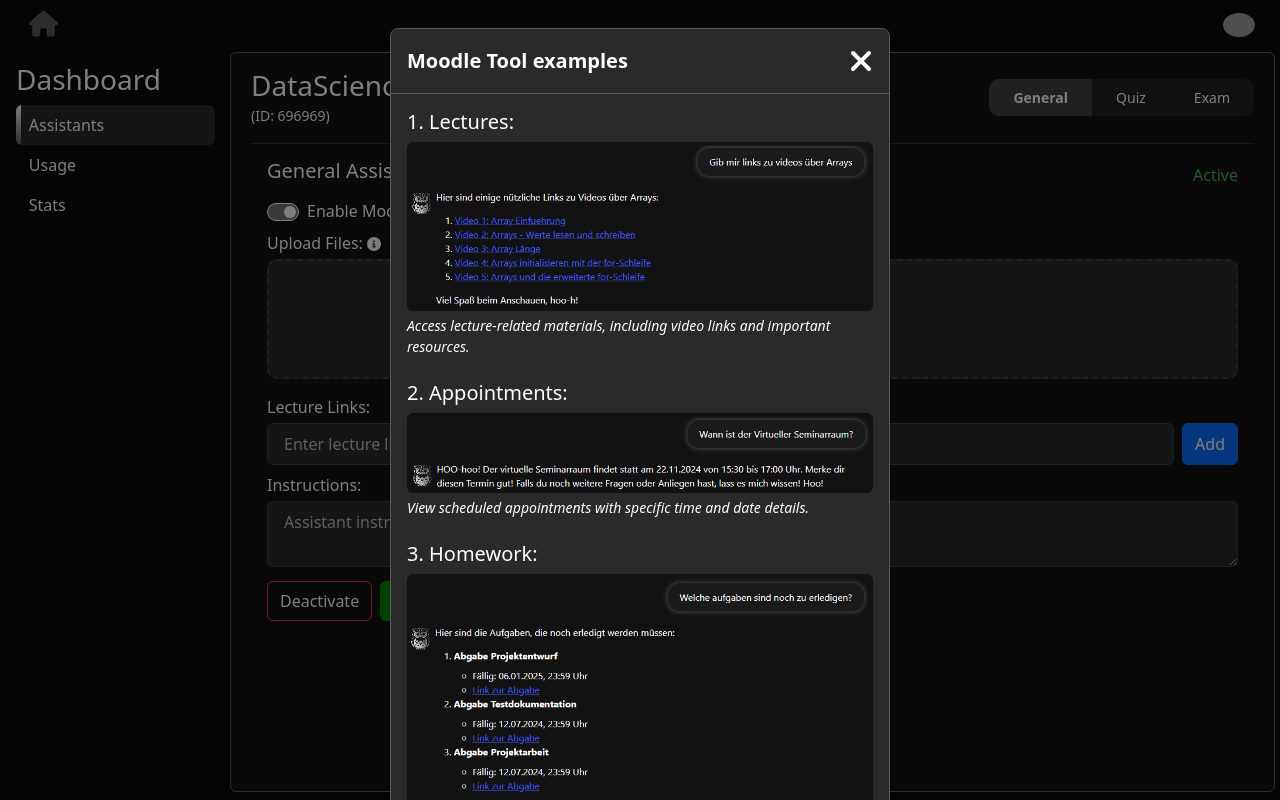
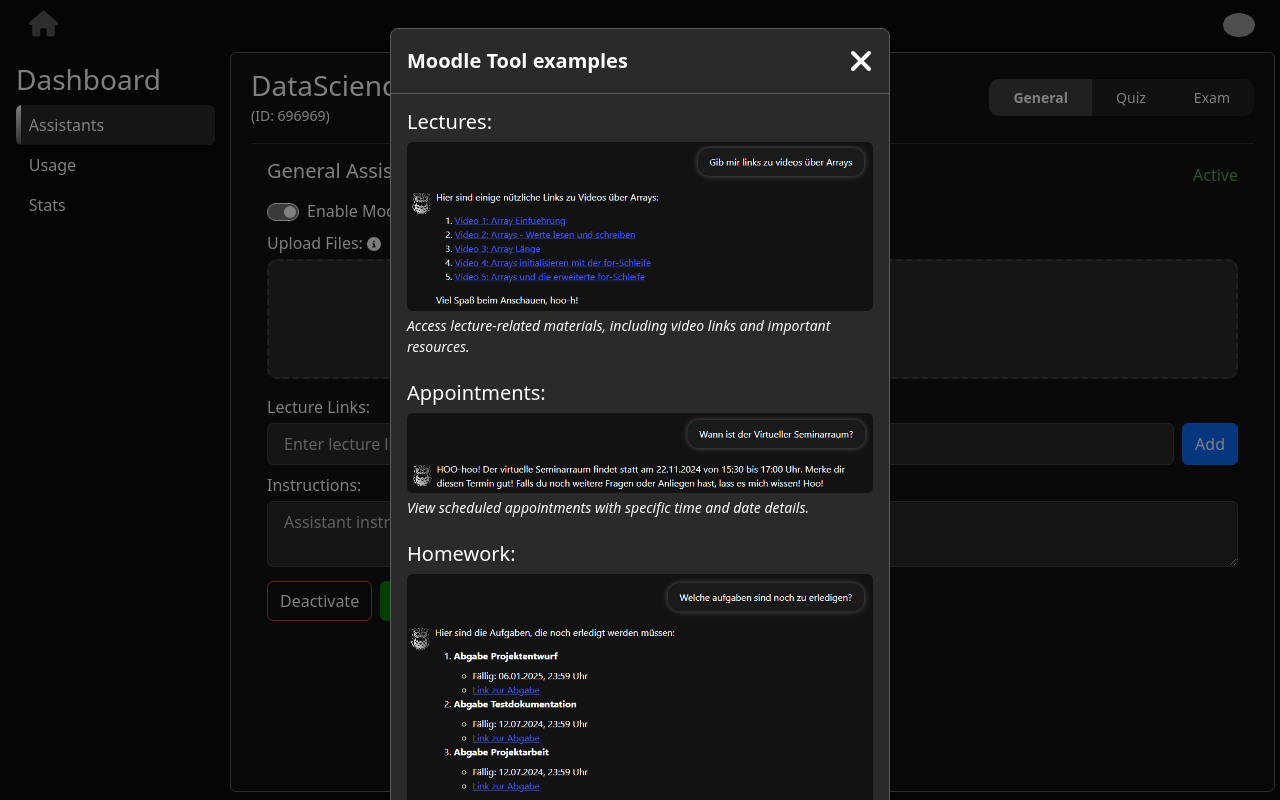
Before and after one commit to RealChoki/Owlie, a Vue app in the folder frontend/: page /courses/1 in a window 1280 px wide. Both pictures are taken after a click on the icon 465 px from the left and 211 px from the top of the page. Built offline with nearby package versions, Linux system fonts and the light colour scheme; grey boxes are pictures that could not be loaded.

Commit message:
refactor: InfoMoodleModal component

```diff
--- a/frontend/src/dashboard-components/AssistantDashboard.vue
+++ b/frontend/src/dashboard-components/AssistantDashboard.vue
@@ -337,70 +337,14 @@
             {{ assistantModes[activeModeIndex].status === 'Active' ? 'Deactivate' : 'Activate' }}
           </button>
 
-
           <button class="btn-action save-assistant-btn" @click="saveAssistant">Save Assistant</button>
         </div>
       </div>
     </div>
   </div>
-  <!-- Bootstrap Modal -->
-  <div class="modal fade" id="infoMoodleModal" tabindex="-1" aria-hidden="true">
-    <div class="modal-dialog">
-      <div class="modal-content">
-        <div class="modal-header d-flex justify-content-between align-items-center">
-          <h5 class="modal-title"><b>Moodle Tool examples</b></h5>
-          <font-awesome-icon
-            class="fa-2x cursor-pointer text-white"
-            :icon="['fas', 'xmark']"
-            data-bs-dismiss="modal"
-            aria-label="Close"
-          />
-        </div>
-        <div class="modal-body">
-          <h5>1. Lectures:</h5>
-          <div @click="openOverlay('/assets/moodleSS/1.png')" class="zoomable-container">
-            <img
-              src="/assets/moodleSS/1.png"
-              alt="Lecture Information"
-              class="img-fluid rounded mb-1 zoomable custom-adjust-img"
-            />
-          </div>
-          <p class="small fst-italic">
-            Access lecture-related materials, including video links and important resources.
-          </p>
-          <br />
 
-          <h5>2. Appointments:</h5>
-          <div @click="openOverlay('/assets/moodleSS/3.png')" class="zoomable-container">
-            <img
-              src="/assets/moodleSS/3.png"
-              alt="Lecture Information"
-              class="img-fluid rounded mb-1 zoomable custom-adjust-img"
-            />
-          </div>
-          <p class="small fst-italic">View scheduled appointments with specific time and date details.</p>
-          <br />
 
-          <h5>3. Homework:</h5>
-          <div @click="openOverlay('/assets/moodleSS/4.png')" class="zoomable-container">
-            <img
-              src="/assets/moodleSS/4.png"
-              alt="Lecture Information"
-              class="img-fluid rounded mb-1 zoomable custom-adjust-img"
-            />
-          </div>
-          <p class="small fst-italic">Find upcoming homework assignments with due dates and direct links to Moodle.</p>
-          <br />
-        </div>
-
-        <!-- Overlay for Enlarged Image -->
-        <div v-if="overlayImage" class="overlay" @click="closeOverlay">
-          <img :src="overlayImage" alt="Enlarged" class="enlarged-img custom-adjust-img py-2" />
-        </div>
-      </div>
-    </div>
-  </div>
-
+<InfoMoodleModal />
   <div class="modal fade" id="infoFilesModal" tabindex="-1" aria-hidden="true">
     <div class="modal-dialog">
       <div class="modal-content">
@@ -428,11 +372,6 @@
               </tr>
             </tbody>
           </table>
-        </div>
-
-        <!-- Overlay for Enlarged Image -->
-        <div v-if="overlayImage" class="overlay" @click="closeOverlay">
-          <img :src="overlayImage" alt="Enlarged" class="enlarged-img custom-adjust-img py-2" />
         </div>
       </div>
     </div>
@@ -494,6 +433,7 @@
 import { library } from '@fortawesome/fontawesome-svg-core'
 import { faPenToSquare, faSquareXmark, faXmark, faCircleInfo } from '@fortawesome/free-solid-svg-icons'
 import axios from 'axios'
+import InfoMoodleModal from './assistant-dashboard-components/InfoMoodleModal.vue';
 
 library.add(faPenToSquare, faSquareXmark, faXmark, faCircleInfo)
 
@@ -799,35 +739,8 @@
 // 5. Info Modal
 // ---------------------------------
 function toggleInfoMoodle() {
-  const infoModalElement = document.getElementById('infoMoodleModal')
-  if (infoModalElement) {
-    const infoModal = new bootstrap.Modal(infoModalElement)
-    infoModalElement.addEventListener('shown.bs.modal', () => {
-      window.addEventListener('keydown', handleKeydown)
-    })
-
-    infoModalElement.addEventListener('hidden.bs.modal', () => {
-      window.removeEventListener('keydown', handleKeydown)
-    })
+  const infoModal = new bootstrap.Modal(document.getElementById('infoMoodleModal'))
   infoModal.show()
-  }
-}
-
-const overlayImage = ref<string | null>(null)
-
-const openOverlay = (imageSrc: string) => {
-  overlayImage.value = imageSrc
-}
-
-const closeOverlay = () => {
-  overlayImage.value = null
-}
-
-// bug happens when overlay is open and modal is closed via Escape => overlay is not closed
-const handleKeydown = (event: KeyboardEvent) => {
-  if (event.key === 'Escape') {
-    closeOverlay()
-  }
 }
 
 function toggleInfoFiles() {
@@ -1221,41 +1134,6 @@
   background-color: var(--color-white);
 }
 
-.zoomable {
-  cursor: zoom-in;
-  transition: transform 0.2s ease-in-out;
-  pointer-events: none;
-}
-
-.zoomable-container {
-  cursor: zoom-in;
-}
-
-/* Overlay styles */
-.overlay {
-  position: fixed;
-  top: 0;
-  left: 0;
-  width: 100%;
-  height: 100%;
-  background: rgba(0, 0, 0, 0.8);
-  display: flex;
-  justify-content: center;
-  align-items: center;
-  z-index: 1050; /* Bootstrap modal has z-index 1040 */
-}
-
-.enlarged-img {
-  max-width: 90%;
-  max-height: 90%;
-  border-radius: 10px;
-}
-
-.custom-adjust-img {
-  padding: 0.2em;
-  background-color: #131213;
-}
-
 /* Table styles  */
 table {
   border-collapse: collapse; /* Ensures grid lines align cleanly */
--- /dev/null
+++ b/frontend/src/dashboard-components/assistant-dashboard-components/InfoMoodleModal.vue
@@ -0,0 +1,185 @@
+<template>
+  <div class="modal fade" id="infoMoodleModal" tabindex="-1" aria-hidden="true">
+    <div class="modal-dialog">
+      <div class="modal-content">
+        <div class="modal-header d-flex justify-content-between align-items-center">
+          <h5 class="modal-title"><b>Moodle Tool examples</b></h5>
+          <font-awesome-icon
+            class="fa-2x cursor-pointer text-white"
+            :icon="['fas', 'xmark']"
+            data-bs-dismiss="modal"
+            aria-label="Close"
+          />
+        </div>
+        <div class="modal-body">
+          <div v-for="(section, index) in modalSections" :key="index">
+            <h5>{{ section.title }}:</h5>
+            <div @click="openOverlay(section.image)" class="zoomable-container">
+              <img
+                :src="section.image"
+                :alt="section.altText"
+                class="img-fluid rounded mb-1 zoomable custom-adjust-img"
+              />
+            </div>
+            <p class="small fst-italic">{{ section.description }}</p>
+            <br />
+          </div>
+        </div>
+
+        <!-- Overlay for Enlarged Image -->
+        <div v-if="overlayImage" class="overlay" @click="closeOverlay">
+          <img :src="overlayImage" alt="Enlarged" class="enlarged-img custom-adjust-img py-2" />
+        </div>
+      </div>
+    </div>
+  </div>
+</template>
+
+<script lang="ts" setup>
+import { ref, onMounted, onBeforeUnmount } from 'vue'
+import { FontAwesomeIcon } from '@fortawesome/vue-fontawesome'
+import { faXmark } from '@fortawesome/free-solid-svg-icons'
+import * as bootstrap from 'bootstrap'
+import { library } from '@fortawesome/fontawesome-svg-core'
+
+library.add(faXmark)
+
+// Type definition for modal sections
+interface ModalSection {
+  title: string
+  image: string
+  altText: string
+  description: string
+}
+
+// Reactive state for overlay image
+const overlayImage = ref<string | null>(null)
+
+// Array of modal sections
+const modalSections: ModalSection[] = [
+  {
+    title: 'Lectures',
+    image: '/assets/moodleSS/1.png',
+    altText: 'Lecture Information',
+    description: 'Access lecture-related materials, including video links and important resources.'
+  },
+  {
+    title: 'Appointments',
+    image: '/assets/moodleSS/3.png',
+    altText: 'Appointment Information',
+    description: 'View scheduled appointments with specific time and date details.'
+  },
+  {
+    title: 'Homework',
+    image: '/assets/moodleSS/4.png',
+    altText: 'Homework Information',
+    description: 'Find upcoming homework assignments with due dates and direct links to Moodle.'
+  }
+]
+
+// Function to handle opening the modal
+const toggleInfoMoodle = () => {
+  const infoModalElement = document.getElementById('infoMoodleModal')
+  if (infoModalElement) {
+    const infoModal = new bootstrap.Modal(infoModalElement)
+
+    // Adding event listeners when the modal is shown
+    infoModalElement.addEventListener('shown.bs.modal', () => {
+      window.addEventListener('keydown', handleKeydown)
+    })
+
+    // Removing event listeners when the modal is hidden
+    infoModalElement.addEventListener('hidden.bs.modal', () => {
+      window.removeEventListener('keydown', handleKeydown)
+    })
+
+    infoModal.show()
+  }
+}
+
+// Function to handle the 'keydown' event inside the modal
+const handleKeydown = (event: KeyboardEvent) => {
+  if (event.key === 'Escape') {
+    closeOverlay() // Close overlay if the Escape key is pressed
+  }
+}
+
+
+const openOverlay = (imageSrc: string) => {
+  overlayImage.value = imageSrc
+}
+
+const closeOverlay = () => {
+  overlayImage.value = null
+}
+
+// Lifecycle hooks to ensure event listeners are cleaned up
+onMounted(() => {
+  window.addEventListener('keydown', handleKeydown)
+})
+
+onBeforeUnmount(() => {
+  // Clean up any event listeners or state before the component is destroyed
+  window.removeEventListener('keydown', handleKeydown)
+})
+</script>
+
+<style scoped>
+.modal-content {
+  background-color: var(--color-gray-medium); /* Light background color */
+  border: 1px solid var(--color-gray-shadow);
+  border-radius: 8px;
+}
+
+.modal-header {
+  border-bottom: 1px solid var(--color-gray-shadow);
+}
+
+.modal-title {
+  color: var(--color-white);
+}
+
+.modal-body {
+  color: var(--color-white);
+  padding-bottom: 0;
+}
+
+.modal-body p {
+  margin-bottom: 0;
+}
+
+.zoomable {
+  cursor: zoom-in;
+  transition: transform 0.2s ease-in-out;
+  pointer-events: none;
+}
+
+.zoomable-container {
+  cursor: zoom-in;
+}
+
+/* Overlay styles */
+.overlay {
+  position: fixed;
+  top: 0;
+  left: 0;
+  width: 100%;
+  height: 100%;
+  background: rgba(0, 0, 0, 0.8);
+  display: flex;
+  justify-content: center;
+  align-items: center;
+  z-index: 1050; /* Bootstrap modal has z-index 1040 */
+}
+
+.enlarged-img {
+  max-width: 90%;
+  max-height: 90%;
+  border-radius: 10px;
+}
+
+.custom-adjust-img {
+  padding: 0.2em;
+  background-color: #131213;
+}
+</style>
```
Lines whose indentation alone changed are shown as unchanged.
